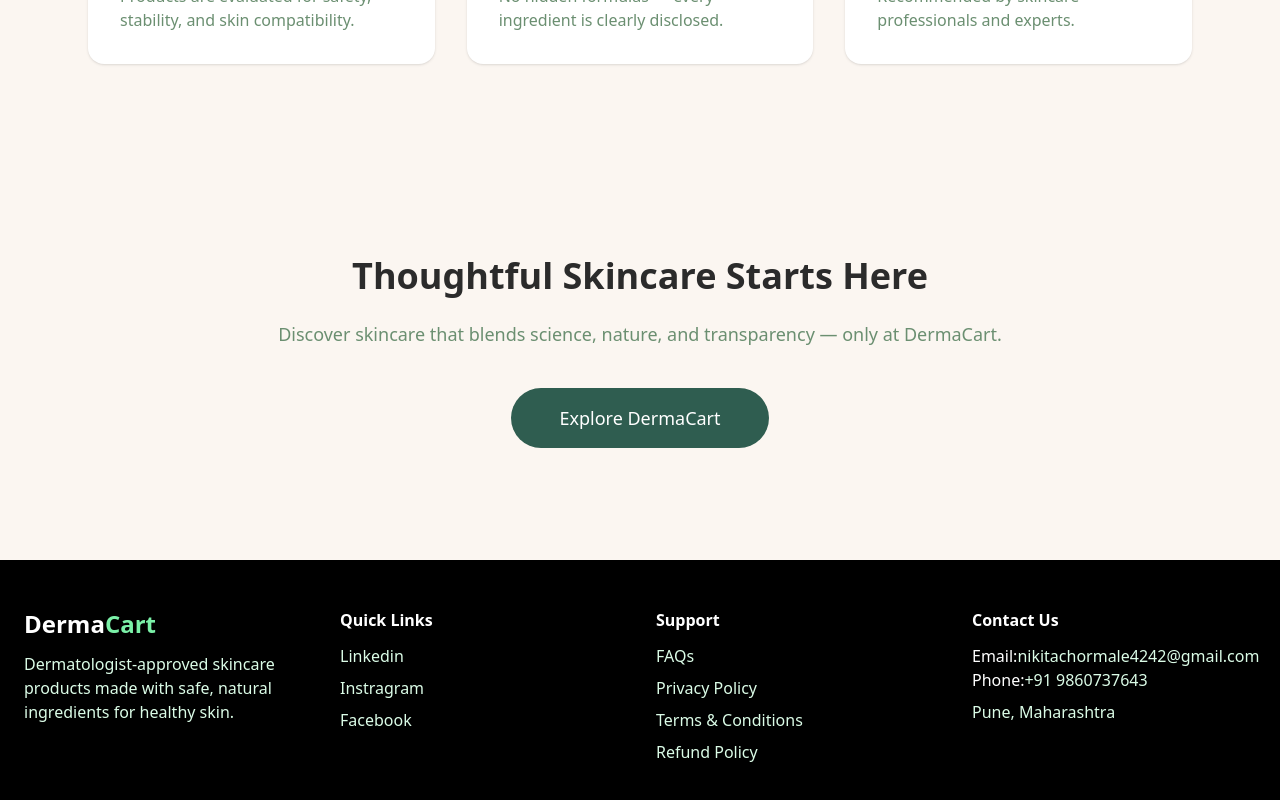
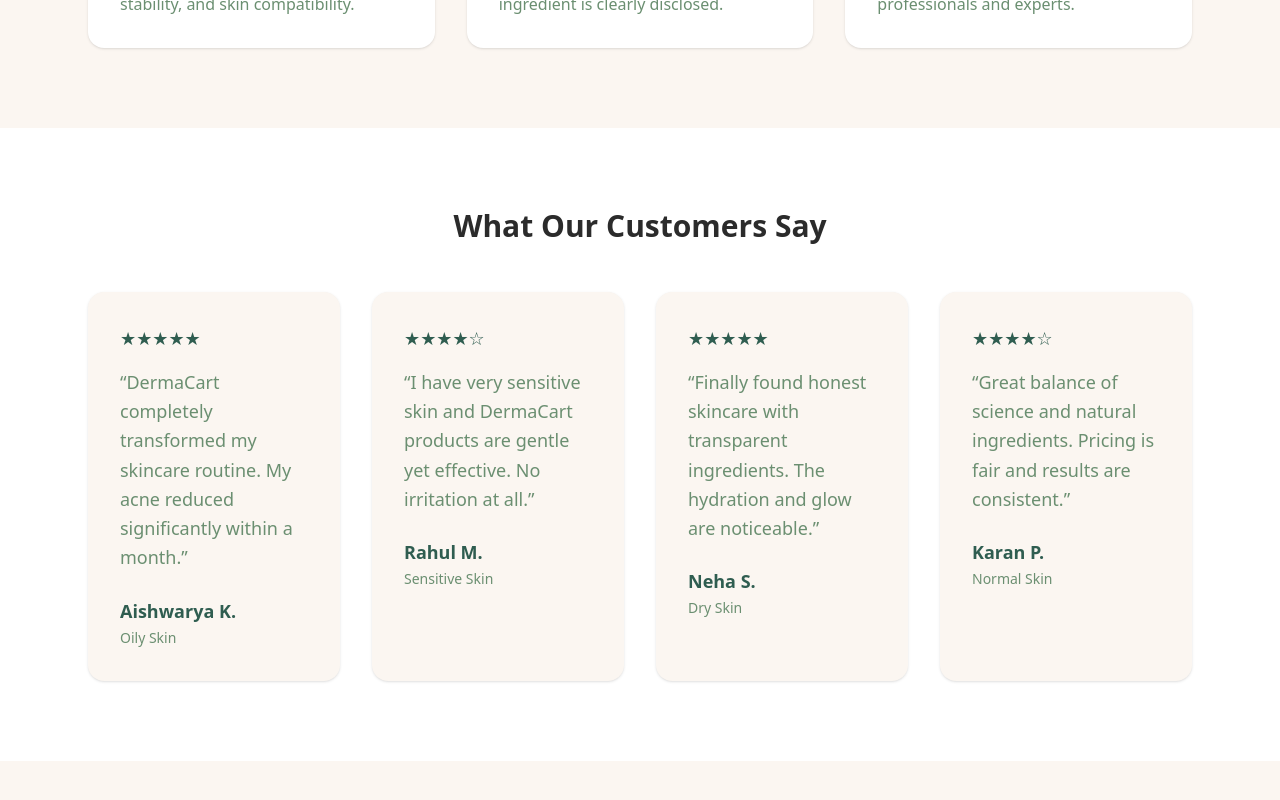
Before and after one commit to Shrilesh-Dhobale/icp12-group-project-4-react-dermacart-website, a React (Vite) app: page /about in a window 1280 px wide. Shown: the part 2540-3340 px from the top of the page. Built offline with nearby package versions, Linux system fonts and the light colour scheme; grey boxes are pictures that could not be loaded.

Commit message:
reviews added in about page & nav size minimized 20 to 16

```diff
--- a/src/components/Navbar.jsx
+++ b/src/components/Navbar.jsx
@@ -14,7 +14,7 @@
        <img
   src={logo}
   alt="Dermacart Logo"
-  className="h-20 w-auto cursor-pointer"
+  className="h-16 w-auto cursor-pointer"
 />
         {/* Desktop Menu */}
         <ul className="hidden md:flex space-x-8 text-gray-700 font-medium text-lg">
--- a/src/views/About.jsx
+++ b/src/views/About.jsx
@@ -184,6 +184,82 @@
           </div>
         </section>
 
+        <section className="bg-white py-20">
+  <div className="max-w-6xl mx-auto px-6">
+    <h2 className="text-3xl font-semibold mb-12 text-center">
+      What Our Customers Say
+    </h2>
+
+    <div className="grid md:grid-cols-2 lg:grid-cols-4 gap-8">
+
+      <div className="bg-[#FBF6F1] p-8 rounded-2xl shadow-sm">
+        <div className="flex mb-4">
+          {"★★★★★".split("").map((_, i) => (
+            <span key={i} className="text-[#2F5D50] text-lg">★</span>
+          ))}
+        </div>
+        <p className="text-[#6B8F71] text-lg leading-relaxed mb-6">
+          “DermaCart completely transformed my skincare routine. My acne reduced
+          significantly within a month.”
+        </p>
+        <h4 className="text-[#2F5D50] font-semibold text-lg">
+          Aishwarya K.
+        </h4>
+        <span className="text-sm text-[#6B8F71]">Oily Skin</span>
+      </div>
+
+      <div className="bg-[#FBF6F1] p-8 rounded-2xl shadow-sm">
+        <div className="flex mb-4">
+          {"★★★★☆".split("").map((star, i) => (
+            <span key={i} className="text-[#2F5D50] text-lg">{star}</span>
+          ))}
+        </div>
+        <p className="text-[#6B8F71] text-lg leading-relaxed mb-6">
+          “I have very sensitive skin and DermaCart products are gentle yet
+          effective. No irritation at all.”
+        </p>
+        <h4 className="text-[#2F5D50] font-semibold text-lg">
+          Rahul M.
+        </h4>
+        <span className="text-sm text-[#6B8F71]">Sensitive Skin</span>
+      </div>
+
+      <div className="bg-[#FBF6F1] p-8 rounded-2xl shadow-sm">
+        <div className="flex mb-4">
+          {"★★★★★".split("").map((_, i) => (
+            <span key={i} className="text-[#2F5D50] text-lg">★</span>
+          ))}
+        </div>
+        <p className="text-[#6B8F71] text-lg leading-relaxed mb-6">
+          “Finally found honest skincare with transparent ingredients. The
+          hydration and glow are noticeable.”
+        </p>
+        <h4 className="text-[#2F5D50] font-semibold text-lg">
+          Neha S.
+        </h4>
+        <span className="text-sm text-[#6B8F71]">Dry Skin</span>
+      </div>
+
+      <div className="bg-[#FBF6F1] p-8 rounded-2xl shadow-sm">
+        <div className="flex mb-4">
+          {"★★★★☆".split("").map((star, i) => (
+            <span key={i} className="text-[#2F5D50] text-lg">{star}</span>
+          ))}
+        </div>
+        <p className="text-[#6B8F71] text-lg leading-relaxed mb-6">
+          “Great balance of science and natural ingredients. Pricing is fair and
+          results are consistent.”
+        </p>
+        <h4 className="text-[#2F5D50] font-semibold text-lg">
+          Karan P.
+        </h4>
+        <span className="text-sm text-[#6B8F71]">Normal Skin</span>
+      </div>
+
+    </div>
+  </div>
+</section>
+
         <section className="py-28 text-center">
           <h2 className="text-4xl font-semibold mb-6">
             Thoughtful Skincare Starts Here
@@ -192,7 +268,7 @@
             Discover skincare that blends science, nature, and transparency —
             only at DermaCart.
           </p>
-          <Link to="/" className="bg-[#2F5D50] hover:bg-[#264B41] text-white px-12 py-4 rounded-full text-lg transition inline-block">
+          <Link to="/products" className="bg-[#2F5D50] hover:bg-[#264B41] text-white px-12 py-4 rounded-full text-lg transition inline-block">
             Explore DermaCart
           </Link>
         </section>
```
